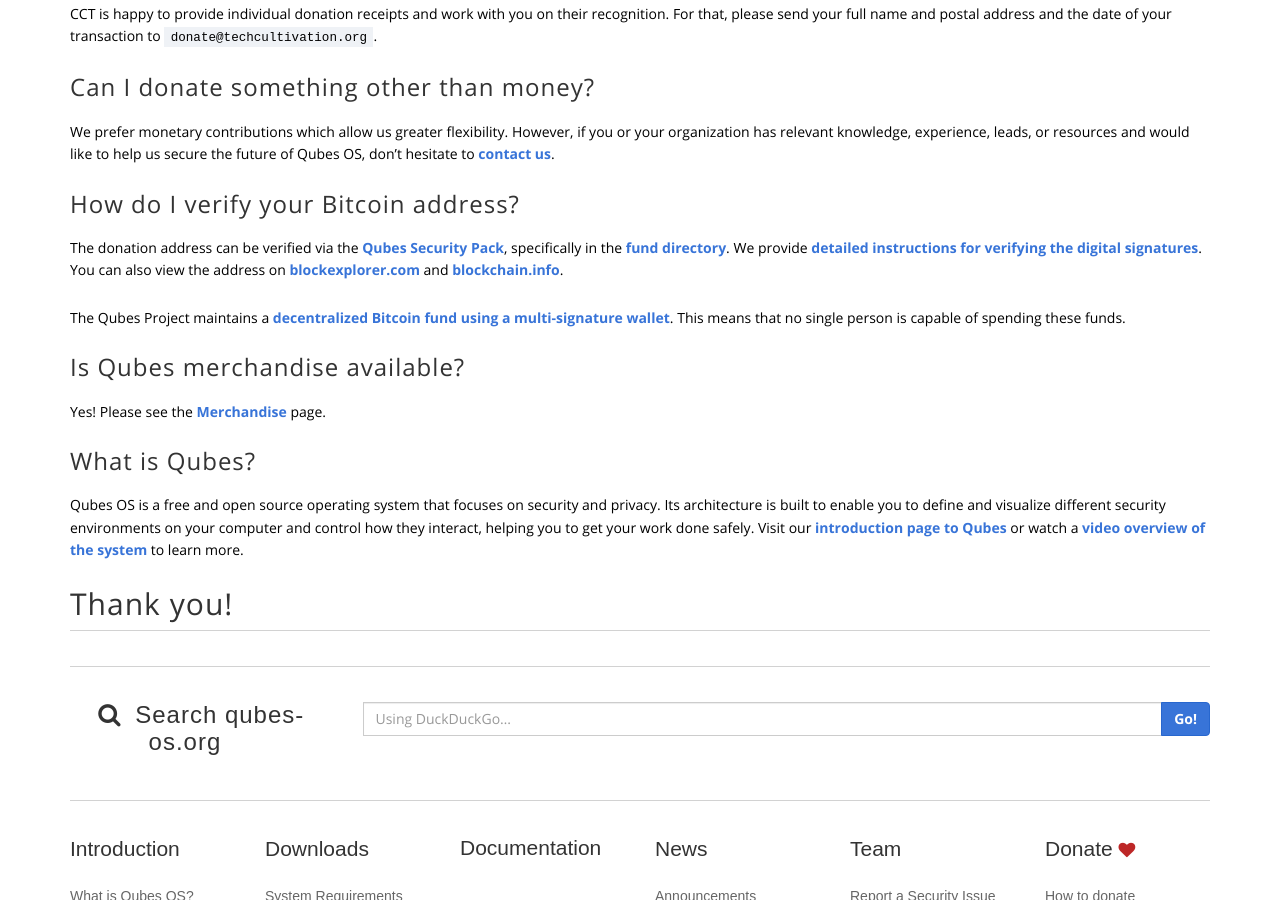
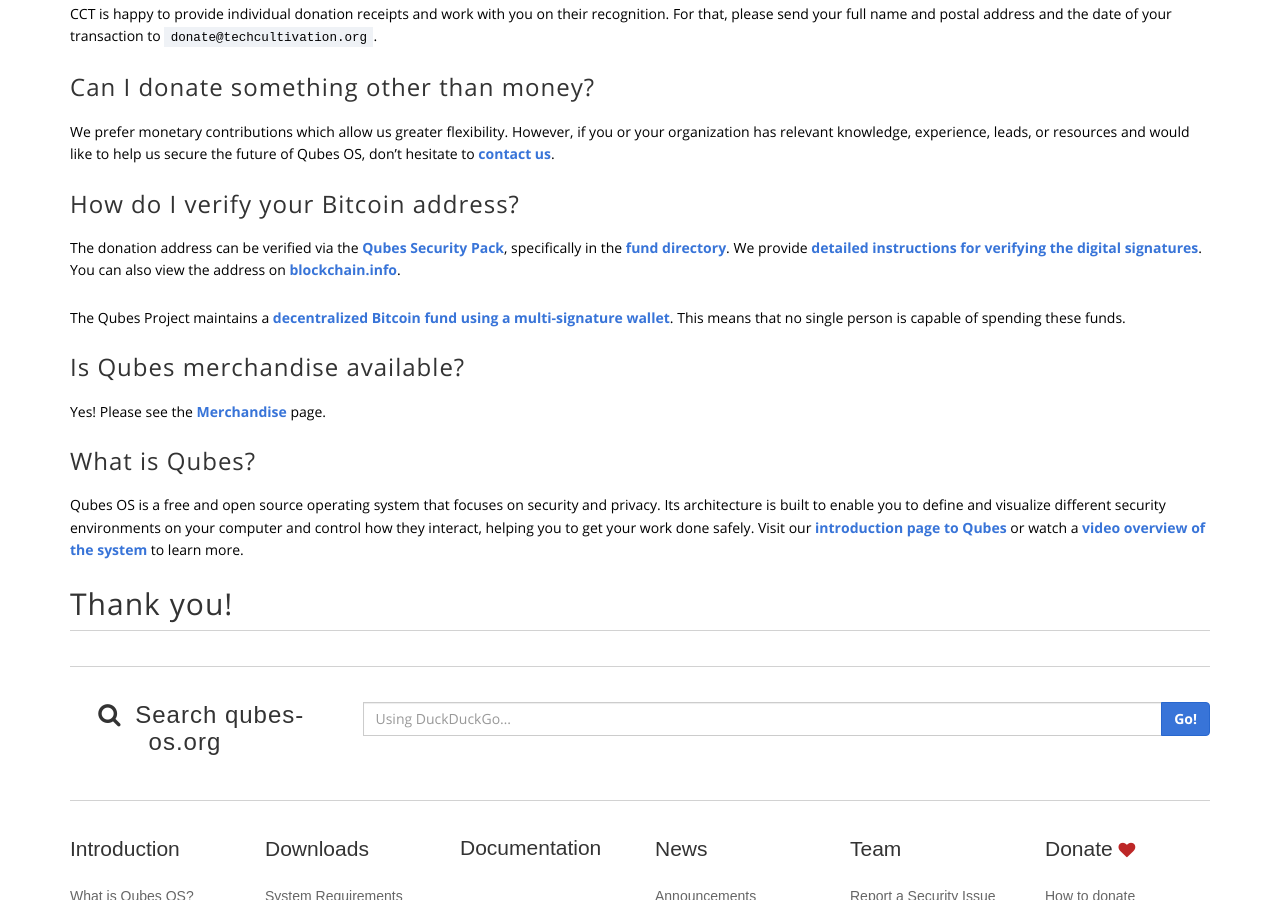
Before and after one commit to QubesOS/qubesos.github.io, a Jekyll site: the page built from pages/donate.md, in a window 1280 px wide and 900 px high, scrolled down 2283 px. Built offline with Jekyll 4.4.1, drawn with Linux system fonts in a browser that asks for light colours; some web fonts are replaced.

Commit message:
Remove dead link

```diff
--- a/pages/donate.md
+++ b/pages/donate.md
@@ -119,7 +119,7 @@ However, if you or your organization has relevant knowledge, experience, leads,
 
 The donation address can be verified via the [Qubes Security Pack][Qubes Security Pack], specifically in the [fund directory][fund].
 We provide [detailed instructions for verifying the digital signatures][verify].
-You can also view the address on [blockexplorer.com] and [blockchain.info].
+You can also view the address on [blockchain.info].
 
 The Qubes Project maintains a [decentralized Bitcoin fund using a multi-signature wallet][announcement].
 This means that no single person is capable of spending these funds.
@@ -150,7 +150,6 @@ Visit our [introduction page to Qubes][intro page] or watch a [video overview of
 [Qubes Security Pack]: /doc/security-pack/
 [fund]: https://github.com/QubesOS/qubes-secpack/tree/master/fund
 [verify]: /security/pack/#how-to-obtain-verify-and-read
-[blockexplorer.com]: https://blockexplorer.com/address/3GakuQQDUGyyUnV1p5Jc3zd6CpQDkDwmDq
 [blockchain.info]: https://blockchain.info/address/3GakuQQDUGyyUnV1p5Jc3zd6CpQDkDwmDq
 [announcement]: /news/2016/07/13/qubes-distributed-fund/
 [Merchandise]: /merchandise/
```
